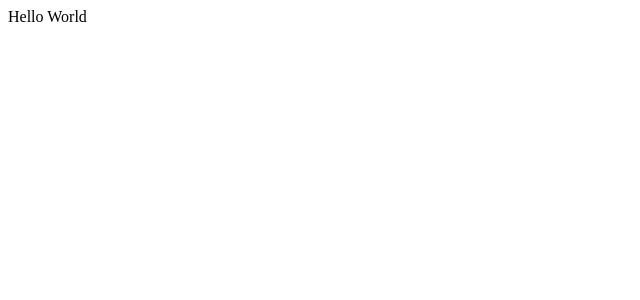
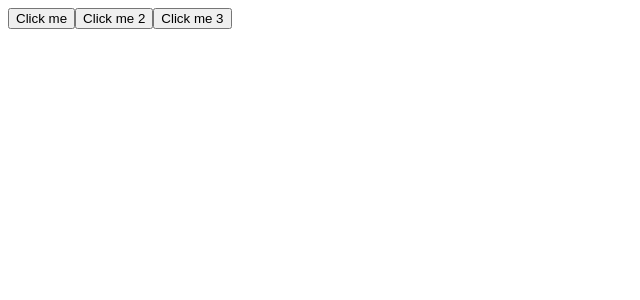
Before and after one commit to way2masoom/HangManGame, a React (Vite) app in the folder HangmanGame/: page / in a window 1280 px wide. Shown: the top 300 px of the page, without its empty margins (0-640 px from the left). Built offline with nearby package versions, Linux system fonts and the light colour scheme.

Commit message:
Created Component Buttona and added OnclickFunction

```diff
--- a/HangmanGame/eslint.config.js
+++ b/HangmanGame/eslint.config.js
@@ -33,6 +33,7 @@ export default [
         'warn',
         { allowConstantExport: true },
       ],
+      "react/prop-types": "off"
     },
   },
 ]
--- a/HangmanGame/src/App.jsx
+++ b/HangmanGame/src/App.jsx
@@ -1,8 +1,14 @@
 import './App.css'
+import Button from './components/button/button'
+
 
 function App() {
   return (
-    <div>Hello World</div>
+    <div>
+      <Button text='Click me' onClickHandler={() => { console.log("Click me"); }} />
+      <Button text='Click me 2' onClickHandler={() => { console.log("Click me 2"); }} />
+      <Button text='Click me 3' onClickHandler={() => { console.log("Click me 3"); }} />
+    </div>
   )
 }
 
--- /dev/null
+++ b/HangmanGame/src/components/Button/Button.jsx
@@ -0,0 +1,10 @@
+function Button({text,onClickHandler}) {
+    // console.log({text}); // object text='Click me'
+    return (
+        <button onClick={onClickHandler}>
+            {text}
+        </button>
+    );
+}
+
+export default Button;
```
